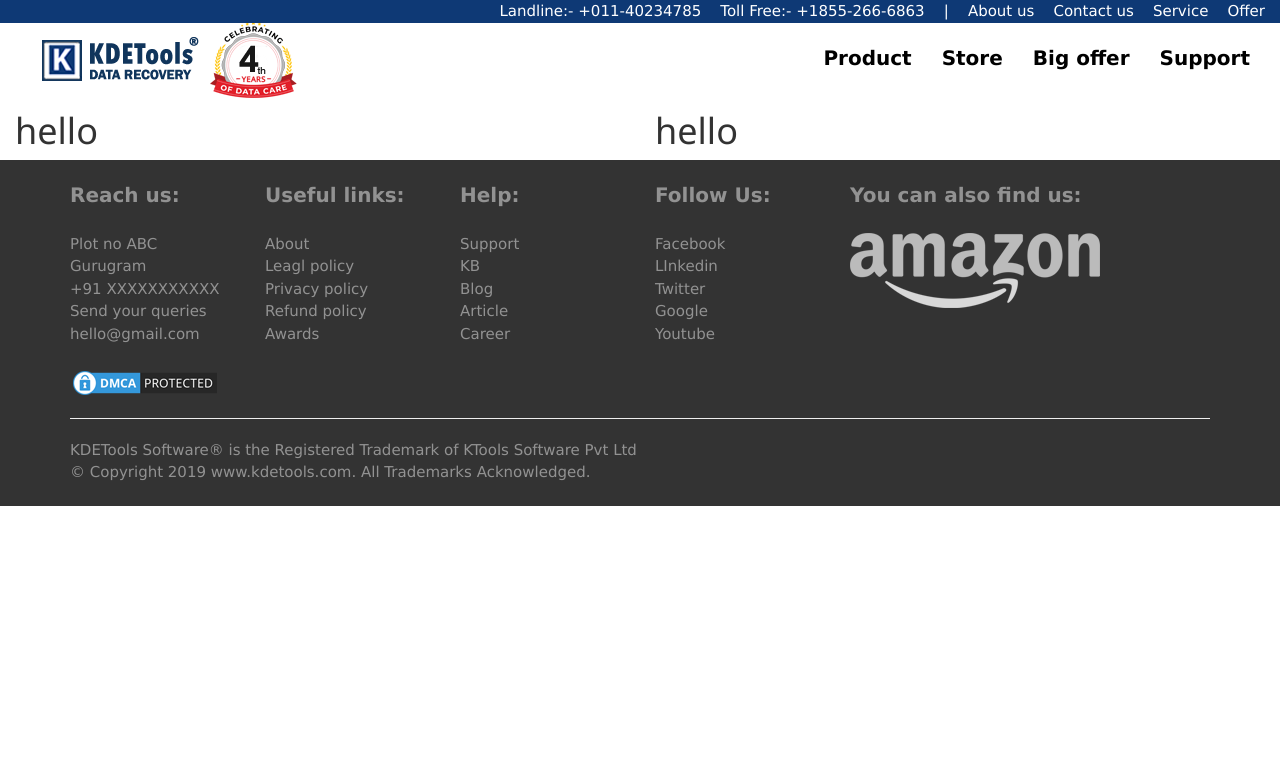
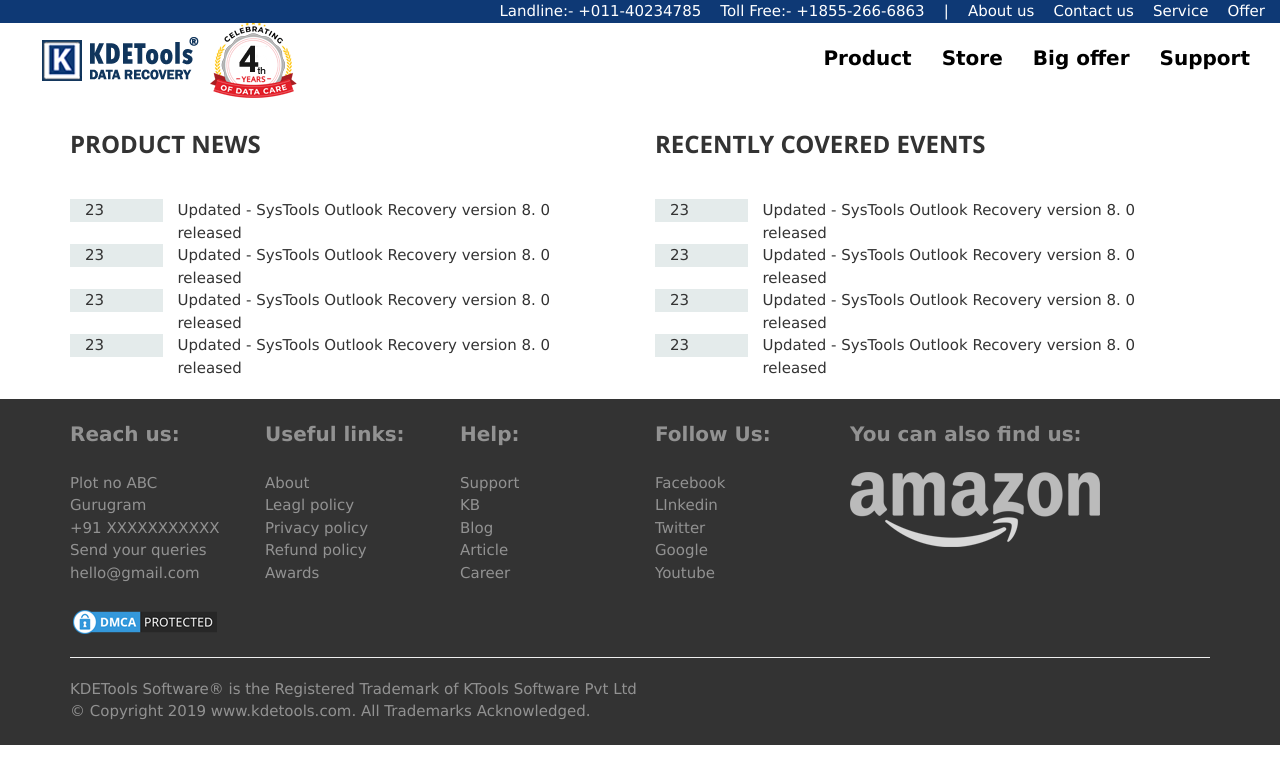
Before and after one commit to gautamamber/web-template, a plain HTML site: page index.html in a window 1280 px wide. Drawn offline with nearby package versions, Linux system fonts and the light colour scheme; a web font is replaced by a local one.

```diff
--- a/index.html
+++ b/index.html
@@ -37,6 +37,13 @@
 	}
 	.nav_button{
 		background-color: black
+	}
+	.news{
+		margin-top: 20px;
+		margin-bottom: 20px;
+	}
+	.date{
+		background-color: #E4EBEB;
 	}
 </style>
 <body>
@@ -86,14 +93,99 @@
 
 
 
-<div class="container-fluid">
-	<div class="row">
+<div class="container-fluid news">
+	<div class="container">
+		<div class="row">
 		<div class="col-md-6 col-xs-12">
-			<h1>hello</h1>
+			<h3><b>PRODUCT NEWS</b></h3>
+			<br>
+			<p>
+				<div class="col-md-2 col-xs-12 date">
+					23<br>
+				</div>
+			</p>
+			<p>
+				<div class="col-md-10 col-xs-12 ">
+					 Updated - SysTools Outlook Recovery version 8. 0 released
+				</div>
+			</p>
+			<p>
+				<div class="col-md-2 col-xs-12 date">
+					23
+				</div>
+			</p>
+			<p>
+				<div class="col-md-10 col-xs-12">
+					 Updated - SysTools Outlook Recovery version 8. 0 released
+				</div>
+			</p>
+			<p>
+				<div class="col-md-2 col-xs-12 date date">
+					23
+				</div>
+			</p>
+			<p>
+				<div class="col-md-10 col-xs-12 ">
+					 Updated - SysTools Outlook Recovery version 8. 0 released
+				</div>
+			</p>
+			<p>
+				<div class="col-md-2 col-xs-12 date">
+					23
+				</div>
+			</p>
+			<p>
+				<div class="col-md-10 col-xs-12">
+					 Updated - SysTools Outlook Recovery version 8. 0 released
+				</div>
+			</p>
 		</div>
 		<div class="col-md-6 col-xs-12">
-			<h1>hello</h1>
+			<h3><b>RECENTLY COVERED EVENTS</b> </h3>
+
+			<br>
+				<p>
+				<div class="col-md-2 col-xs-12 date">
+					23
+				</div>
+			</p>
+			<p>
+				<div class="col-md-10 col-xs-12">
+					 Updated - SysTools Outlook Recovery version 8. 0 released
+				</div>
+			</p>
+			<p>
+				<div class="col-md-2 col-xs-12 date">
+					23
+				</div>
+			</p>
+			<p>
+				<div class="col-md-10 col-xs-12 ">
+					 Updated - SysTools Outlook Recovery version 8. 0 released
+				</div>
+			</p>
+			<p>
+				<div class="col-md-2 col-xs-12 date">
+					23
+				</div>
+			</p>
+			<p>
+				<div class="col-md-10 col-xs-12">
+					 Updated - SysTools Outlook Recovery version 8. 0 released
+				</div>
+			</p>
+			<p>
+				<div class="col-md-2 col-xs-12 date">
+					23
+				</div>
+			</p>
+			<p>
+				<div class="col-md-10 col-xs-12">
+					 Updated - SysTools Outlook Recovery version 8. 0 released
+				</div>
+			</p>
 		</div>
+	</div>
 	</div>
 </div>
 
```
